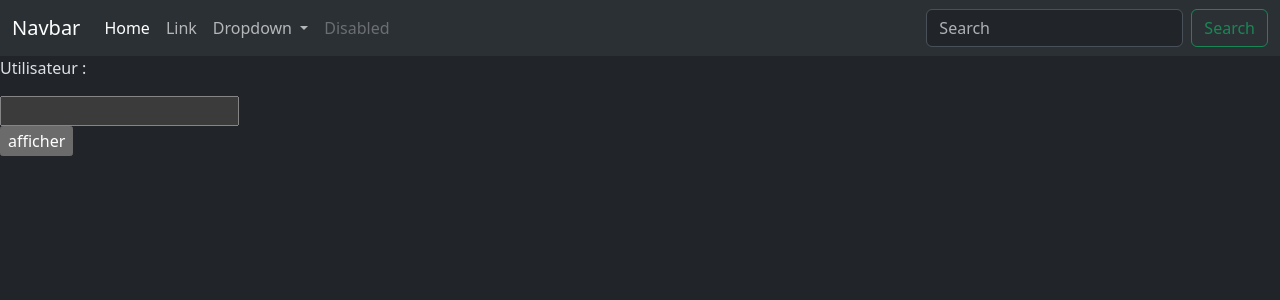
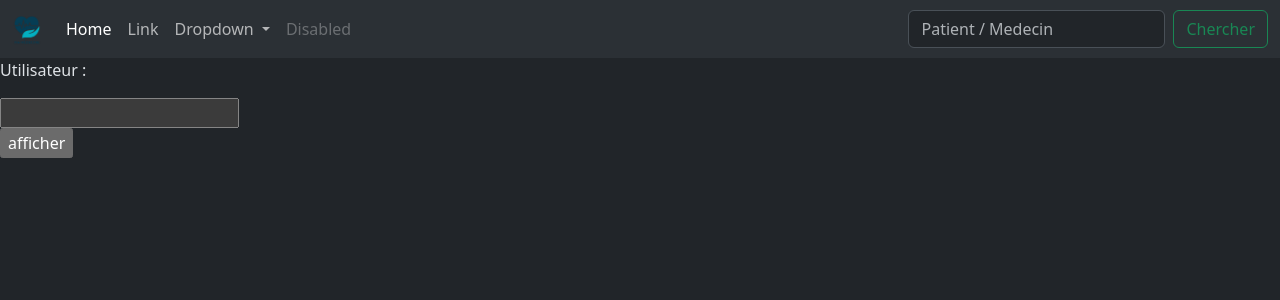
Before and after one commit to FruitPassion/gestion_cabinet, a PHP site: page / in a window 1280 px wide. Shown: the top 300 px of the page. Run offline with PHP 8.4, Linux system fonts and the light colour scheme.

Commit message:
Ajout dossiers image et css

```diff
--- a/partial/head.php
+++ b/partial/head.php
@@ -2,7 +2,11 @@
     <meta charset="utf-8">
     <meta name="viewport" content="width=device-width, initial-scale=1">
     <title>Gestion de cabinet</title>
+
+    <link href="./static/css/nav.css" rel="stylesheet">
     <link href="https://cdn.jsdelivr.net/npm/bootstrap@5.3.2/dist/css/bootstrap.min.css"
           rel="stylesheet" integrity="sha384-T3c6CoIi6uLrA9TneNEoa7RxnatzjcDSCmG1MXxSR1GAsXEV/Dwwykc2MPK8M2HN"
           crossorigin="anonymous">
+
+    <link rel="icon" href="./static/images/logo.png">
 </head>
--- a/partial/nav.php
+++ b/partial/nav.php
@@ -1,6 +1,6 @@
 <nav class="navbar navbar-expand-lg bg-body-tertiary">
     <div class="container-fluid">
-        <a class="navbar-brand" href="#">Navbar</a>
+        <a class="navbar-brand" href="#"><img src="./static/images/logo.png" alt="logo"></a>
         <button class="navbar-toggler" type="button" data-bs-toggle="collapse" data-bs-target="#navbarSupportedContent" aria-controls="navbarSupportedContent" aria-expanded="false" aria-label="Toggle navigation">
             <span class="navbar-toggler-icon"></span>
         </button>
@@ -22,14 +22,15 @@
                         <li><hr class="dropdown-divider"></li>
                         <li><a class="dropdown-item" href="#">Something else here</a></li>
                     </ul>
+
                 </li>
                 <li class="nav-item">
                     <a class="nav-link disabled" aria-disabled="true">Disabled</a>
                 </li>
             </ul>
             <form class="d-flex" role="search">
-                <input class="form-control me-2" type="search" placeholder="Search" aria-label="Search">
-                <button class="btn btn-outline-success" type="submit">Search</button>
+                <input class="form-control me-2" type="search" placeholder="Patient / Medecin" aria-label="Search">
+                <button class="btn btn-outline-success" type="submit">Chercher</button>
             </form>
         </div>
     </div>
--- /dev/null
+++ b/static/css/nav.css
@@ -0,0 +1,3 @@
+img {
+    height: 30px;
+}
```
Also changed, not shown: static/images/logo.png (renamed from static/logo.png).
